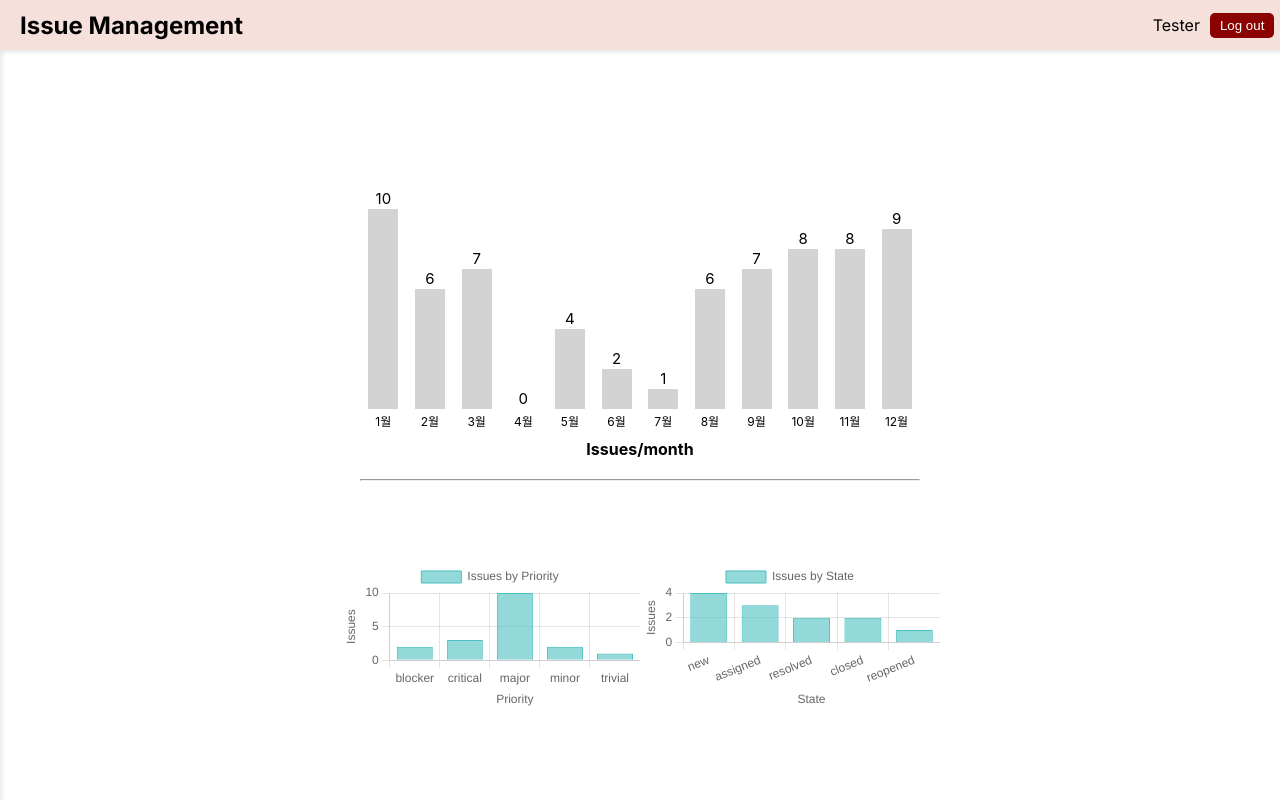
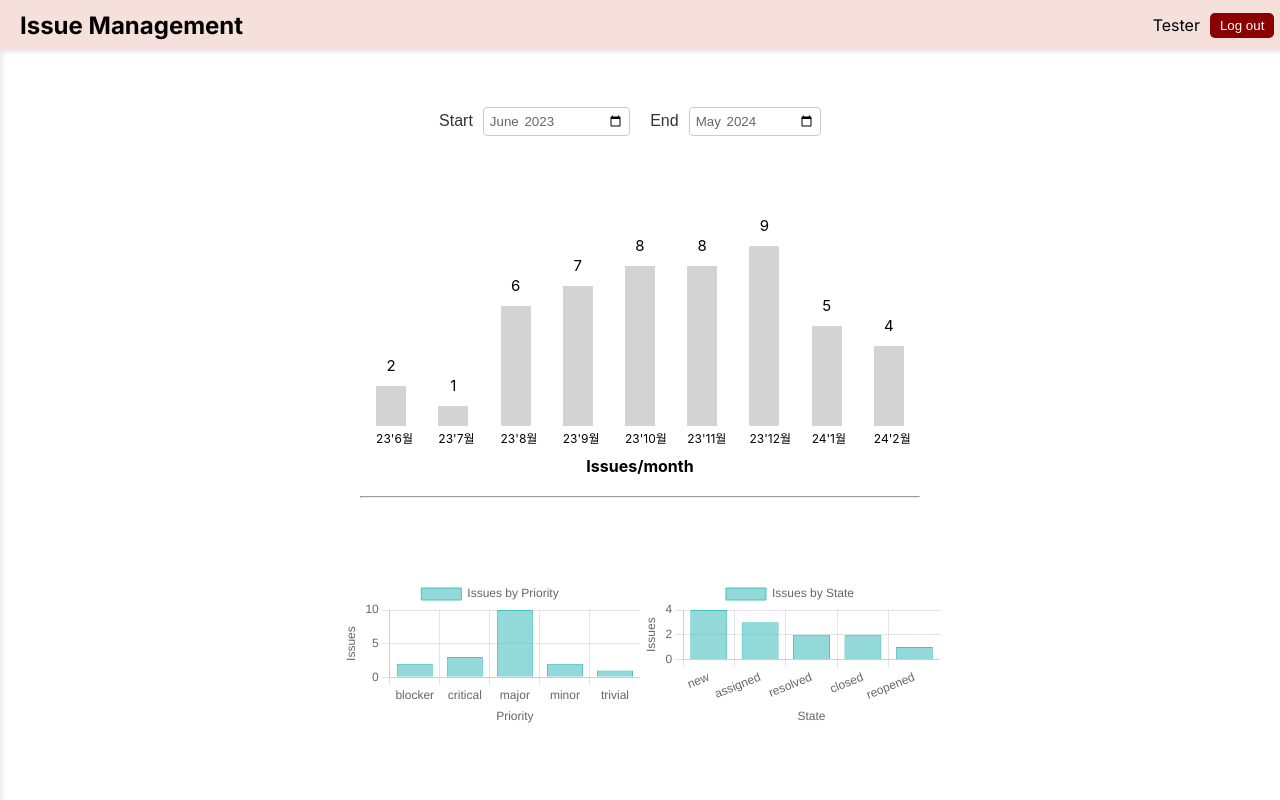
Before and after one commit to SWE-PRJ/frontend, a Next.js app: page /analysis_issue in a window 1280 px wide. Built offline with nearby package versions, Linux system fonts and the light colour scheme.

Commit message:
mod: 이슈 통계분석 파싱 및 기간 설정 추가

```diff
--- a/src/app/analysis_issue/page.module.css
+++ b/src/app/analysis_issue/page.module.css
@@ -65,12 +65,13 @@
 
   .bar span {
     position: absolute;
-    top: -20px;
+    top: -30px;
     width: 50%;
     transform: translateX(-50%);
     width: auto;
     text-align: center;
     font-size: 15px;
+    white-space: nowrap;
   }
 
   .barLabel {
@@ -88,9 +89,30 @@
     width: 100%;
     text-align: center;
     font-size: 12px;
+    white-space: nowrap;
   }
 
   .lineChart {
     width: 200%;
     height: 250px;
   }
+
+  .dateSelector label {
+    font-family: 'Arial', sans-serif;
+    color: #333;
+    margin-right: 20px;
+  }
+
+  .dateSelector input[type="month"] {
+    font-family: 'Arial', sans-serif;
+    margin-left: 10px;
+    margin-top: 5px;
+    padding: 5px;
+    border: 1px solid #ccc;
+    border-radius: 4px;
+    color: #666;
+  }
+
+  .dateSelector input[type="month"]:hover {
+    border-color: #888;
+  }
--- a/src/components/analysis_issue/AnalysisIssue.js
+++ b/src/components/analysis_issue/AnalysisIssue.js
@@ -1,23 +1,39 @@
 'use client';
-import { useState } from 'react';
+import { useState, useEffect } from 'react';
 import styles from '../../app/analysis_issue/page.module.css';
 import LineChart from './LineChart';
 import BarChart from './BarChart';
 
-const monthlyData = [
-  { month: '1월', issues: 10 },
-  { month: '2월', issues: 6 },
-  { month: '3월', issues: 7 },
-  { month: '4월', issues: 0 },
-  { month: '5월', issues: 4 },
-  { month: '6월', issues: 2 },
-  { month: '7월', issues: 1 },
-  { month: '8월', issues: 6 },
-  { month: '9월', issues: 7 },
-  { month: '10월', issues: 8 },
-  { month: '11월', issues: 8 },
-  { month: '12월', issues: 9 },
+const rawData = [
+  { date: '2023-01-15T09:50:54.047+00:00', issues: 10 },
+  { date: '2023-02-10T09:50:54.047+00:00', issues: 6 },
+  { date: '2023-03-20T09:50:54.047+00:00', issues: 7 },
+  { date: '2023-04-05T09:50:54.047+00:00', issues: 0 },
+  { date: '2023-05-12T09:50:54.047+00:00', issues: 4 },
+  { date: '2023-06-25T09:50:54.047+00:00', issues: 2 },
+  { date: '2023-07-30T09:50:54.047+00:00', issues: 1 },
+  { date: '2023-08-14T09:50:54.047+00:00', issues: 6 },
+  { date: '2023-09-23T09:50:54.047+00:00', issues: 7 },
+  { date: '2023-10-08T09:50:54.047+00:00', issues: 8 },
+  { date: '2023-11-17T09:50:54.047+00:00', issues: 8 },
+  { date: '2023-12-25T09:50:54.047+00:00', issues: 9 },
+  { date: '2024-01-01T09:50:54.047+00:00', issues: 5 },
+  { date: '2024-02-11T09:50:54.047+00:00', issues: 4 },
 ];
+
+const parseDate = (dateString) => {
+  const date = new Date(dateString);
+  return {
+    year: date.getFullYear(),
+    month: date.getMonth() + 1,
+    day: date.getDate(),
+  };
+};
+
+const monthlyData = rawData.map(item => ({
+  ...parseDate(item.date),
+  issues: item.issues,
+}));
 
 const priorityData = {
   'blocker': 2,
@@ -36,13 +52,13 @@ const stateData = {
 };
 
 const dailyData = {
-    '4월' : {},
-    '5월': {
+  '2023-04': {},
+  '2023-05': {
     1: 1,
     2: 2,
     31: 1
   },
-    '6월': {
+  '2023-06': {
     1: 1,
     10: 2,
     30: 1
@@ -50,21 +66,89 @@ const dailyData = {
 };
 
 export default function AnalysisIssue() {
+  const getDefaultStartDate = () => {
+    const today = new Date();
+    const lastYear = new Date(today.getFullYear() - 1, today.getMonth() + 1);
+    return { year: lastYear.getFullYear(), month: lastYear.getMonth() + 1 };
+  };
+
+  const getDefaultEndDate = () => {
+    const today = new Date();
+    return { year: today.getFullYear(), month: today.getMonth() + 1 };
+  };
+
   const [selectedMonth, setSelectedMonth] = useState(null);
+  const [startDate, setStartDate] = useState(getDefaultStartDate());
+  const [endDate, setEndDate] = useState(getDefaultEndDate());
+
+  useEffect(() => {
+    const defaultStartDate = getDefaultStartDate();
+    const defaultEndDate = getDefaultEndDate();
+    setStartDate(defaultStartDate);
+    setEndDate(defaultEndDate);
+  }, []);
+
+  const handleStartDateChange = (e) => {
+    const [year, month] = e.target.value.split('-').map(Number);
+    setStartDate({ year, month });
+
+    const endYear = year + Math.floor((month + 10) / 12);
+    const endMonth = (month + 10) % 12 + 1;
+    if (endDate.year > endYear || (endDate.year === endYear && endDate.month > endMonth)) {
+      setEndDate({ year: endYear, month: endMonth });
+    }
+
+    setSelectedMonth(null);
+  };
+
+  const handleEndDateChange = (e) => {
+    const [year, month] = e.target.value.split('-').map(Number);
+    setEndDate({ year, month });
+    setSelectedMonth(null);
+  };
+
+  const getEndMonthOptions = () => {
+    const options = [];
+    const startMonth = startDate.month;
+    const startYear = startDate.year;
+    for (let i = 0; i < 12; i++) {
+      const month = (startMonth + i - 1) % 12 + 1;
+      const year = startYear + Math.floor((startMonth + i - 1) / 12);
+      options.push({ year, month });
+    }
+    return options;
+  };
+
+  const filteredMonthlyData = monthlyData.filter(data => {
+    const date = new Date(data.year, data.month - 1);
+    const start = new Date(startDate.year, startDate.month - 1);
+    const end = new Date(endDate.year, endDate.month - 1);
+    return date >= start && date <= end;
+  });
 
   return (
     <div className={styles.container}>
+      <div className={styles.dateSelector}>
+        <label>
+          Start
+          <input type="month" value={`${startDate.year}-${String(startDate.month).padStart(2, '0')}`} onChange={handleStartDateChange} />
+        </label>
+        <label>
+          End
+          <input type="month" value={`${endDate.year}-${String(endDate.month).padStart(2, '0')}`} onChange={handleEndDateChange} min={`${startDate.year}-${String(startDate.month).padStart(2, '0')}`} max={`${getEndMonthOptions()[11].year}-${String(getEndMonthOptions()[11].month).padStart(2, '0')}`} />
+        </label>
+      </div>
       <div className={styles.chartContainer}>
         <div className={styles.barChart}>
-          {monthlyData.map((data, index) => (
+          {filteredMonthlyData.map((data, index) => (
             <div
               key={index}
               className={styles.bar}
               style={{ height: `${data.issues * 10}%` }}
-              onClick={() => setSelectedMonth(data.month)}
+              onClick={() => setSelectedMonth(`${data.year}-${String(data.month).padStart(2, '0')}`)}
             >
               <span>{data.issues}</span>
-              <div>{data.month}</div>
+              <div>{`${String(data.year).slice(2)}'${data.month}월`}</div>
             </div>
           ))}
         </div>
--- a/src/components/analysis_issue/LineChart.js
+++ b/src/components/analysis_issue/LineChart.js
@@ -1,44 +1,32 @@
 import { Line } from 'react-chartjs-2';
-import {Chart,
-  CategoryScale,
-  LinearScale,
-  PointElement,
-  LineElement,
-  Title,
-  Tooltip,
-  Legend } from 'chart.js';
+import { Chart, CategoryScale, LinearScale, PointElement, LineElement, Title, Tooltip } from 'chart.js';
 import styles from '../../app/analysis_issue/page.module.css';
 
-Chart.register(CategoryScale,
-  LinearScale,
-  PointElement,
-  LineElement,
-  Title,
-  Tooltip);
+Chart.register(CategoryScale, LinearScale, PointElement, LineElement, Title, Tooltip);
 
-
-function getDaysInMonth(month, year) { // 달별 날짜수 계산
+function getDaysInMonth(month, year) {
   switch (month) {
-      case '1월': case '3월': case '5월': case '7월':
-      case '8월': case '10월': case '12월':
+    case 1: case 3: case 5: case 7:
+    case 8: case 10: case 12:
       return 31;
-      case '4월': case '6월': case '9월': case '11월':
+    case 4: case 6: case 9: case 11:
       return 30;
-      case '2월':
+    case 2:
       if ((year % 4 === 0 && year % 100 !== 0) || year % 400 === 0) {
-          return 29;
+        return 29;
       } else {
-          return 28;
+        return 28;
       }
-      default:
+    default:
       throw new Error('Invalid month');
-      }
   }
-
-const currentYear = new Date().getFullYear();
+}
 
 export default function LineChart({ data, month }) {
-  const daysInMonth = getDaysInMonth(month, currentYear);
+  const [year, monthNumber] = month.split('-');
+  const numericYear = parseInt(year, 10);
+  const numericMonth = parseInt(monthNumber, 10);
+  const daysInMonth = getDaysInMonth(numericMonth, numericYear);
   const days = Array.from({ length: daysInMonth }, (_, i) => i + 1);
   const issueDays = Object.keys(data).map(Number).filter(day => data[day] > 0);
   const labels = [1, daysInMonth, ...issueDays];
@@ -58,13 +46,18 @@ export default function LineChart({ data, month }) {
   };
 
   const options = {
+    plugins: {
+      legend: {
+        display: false
+      }
+    },
     scales: {
       x: {
         type: 'category',
         title: { display: true, text: 'Day' },
         ticks: {
-          callback: function(val, index) {
-            return labels.includes(index+1) ? val+1 : '';
+          callback: function (val, index) {
+            return labels.includes(index + 1) ? val + 1 : '';
           },
           autoSkip: false,
           maxRotation: 90,
```
Lines whose indentation alone changed are shown as unchanged.
